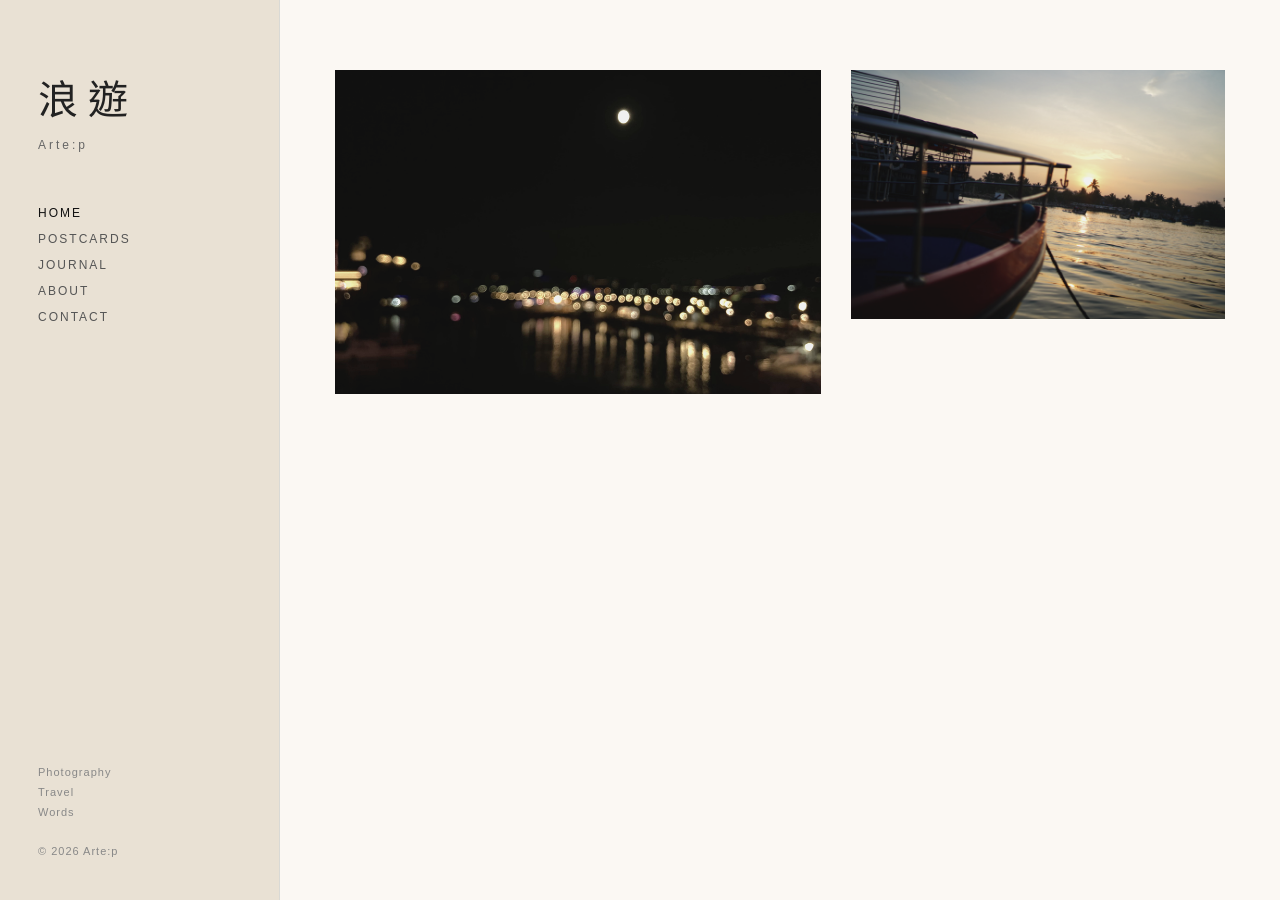
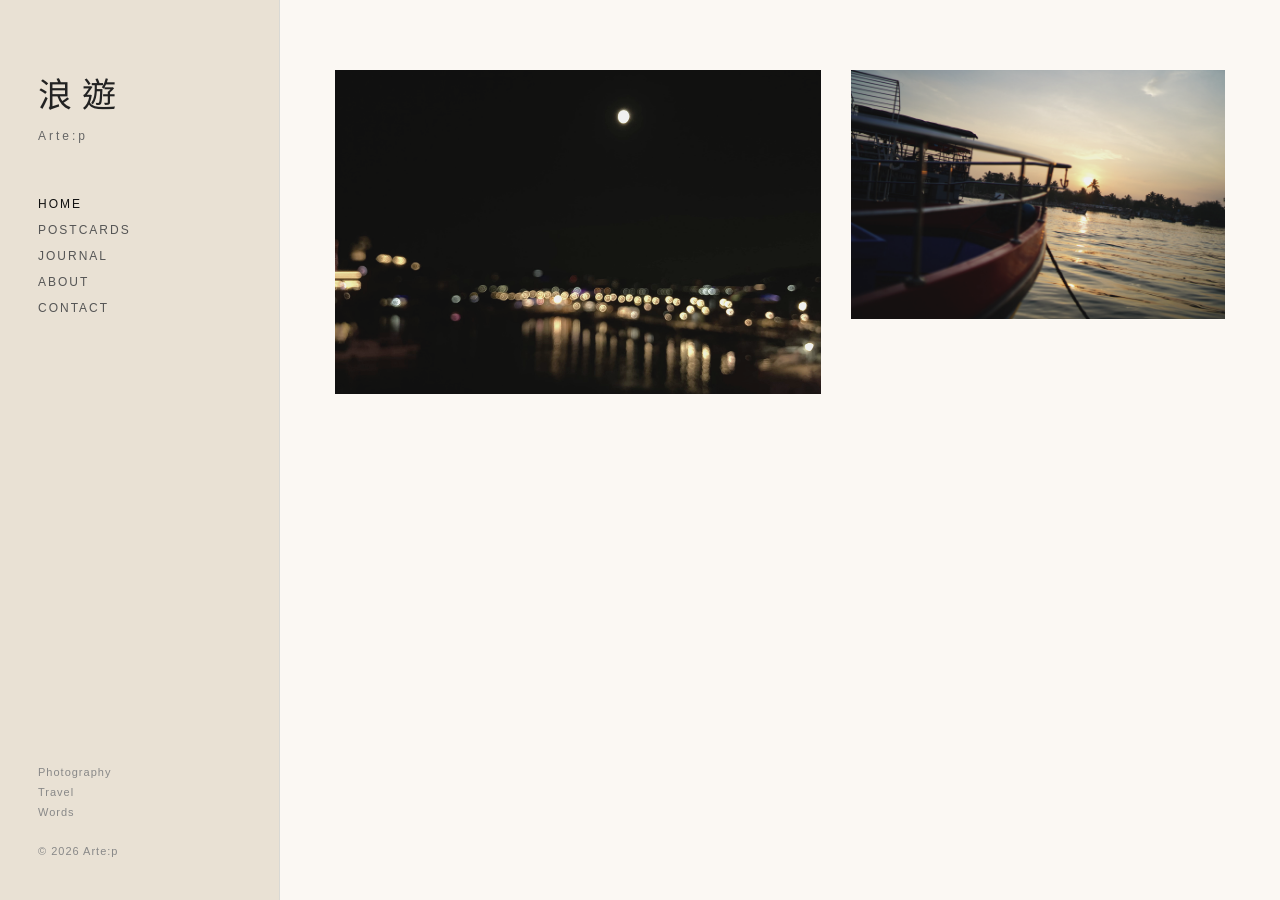
Before and after one commit to artep-wandering/artep-wandering.github.io, a Jekyll site: the page built from index.html, in a window 1280 px wide. Built offline with Jekyll 4.4.1, drawn with Linux system fonts in a browser that asks for light colours; some web fonts are replaced.

Commit message:
index_v1.0.23

```diff
--- a/index.html
+++ b/index.html
@@ -11,7 +11,6 @@ layout: null
   <link rel="stylesheet" href="/assets/css/theme.css">
   <link rel="stylesheet" href="/assets/css/home.css">
   <link rel="stylesheet" href="/assets/css/home_mobile.css">
-  <link rel="stylesheet" href="/assets/css/sidebar.css">
 
   </head>
 
```
